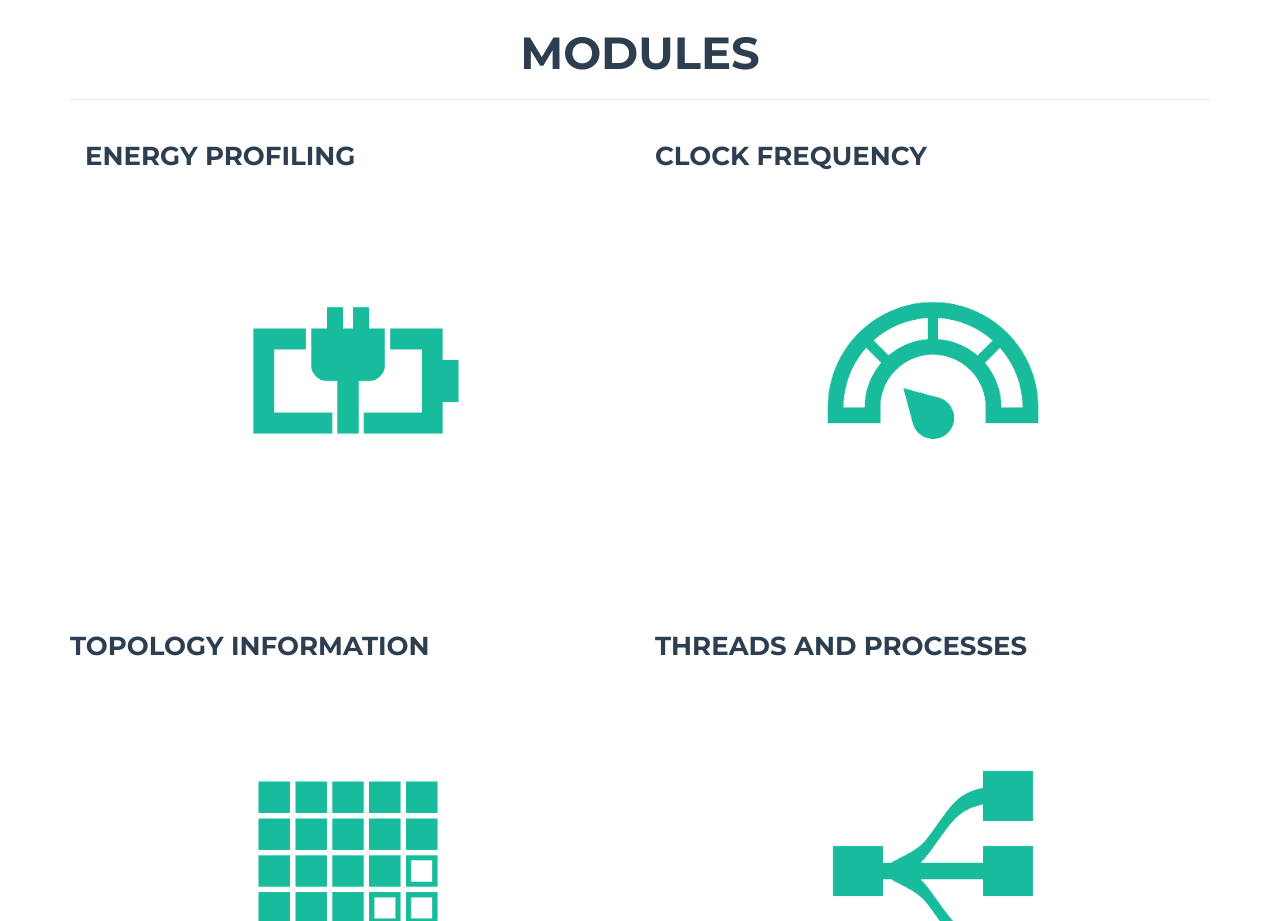
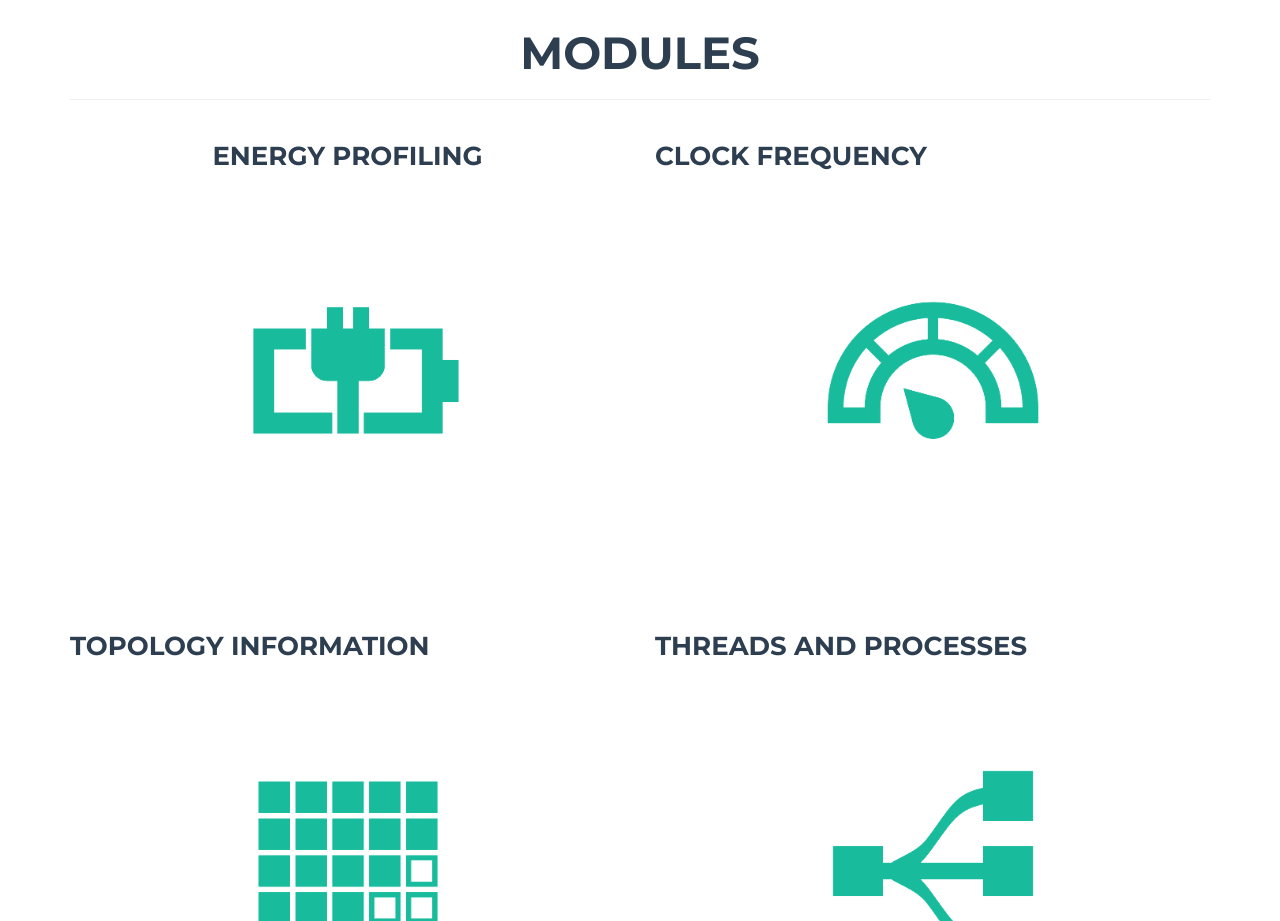
Before and after one commit to DanieleDeSensi/mammut, a website: page index.html in a window 1280 px wide. Shown: the part 1020-1941 px from the top of the page. Drawn offline with nearby package versions, Linux system fonts and the light colour scheme.

Commit message:
Update index.html

```diff
--- a/index.html
+++ b/index.html
@@ -106,9 +106,7 @@
             </div>
             <div class="row">
                 <div class="col-sm-6 portfolio-item">
-                    <div class="container">
-                    <h3>Energy profiling</h3>
-                    </div>
+                    <h3 style="text-align: center;">Energy profiling</h3>
                     <a href="#portfolioModal1" class="portfolio-link" data-toggle="modal">
                         <div class="caption">
                             <div class="caption-content">
```
